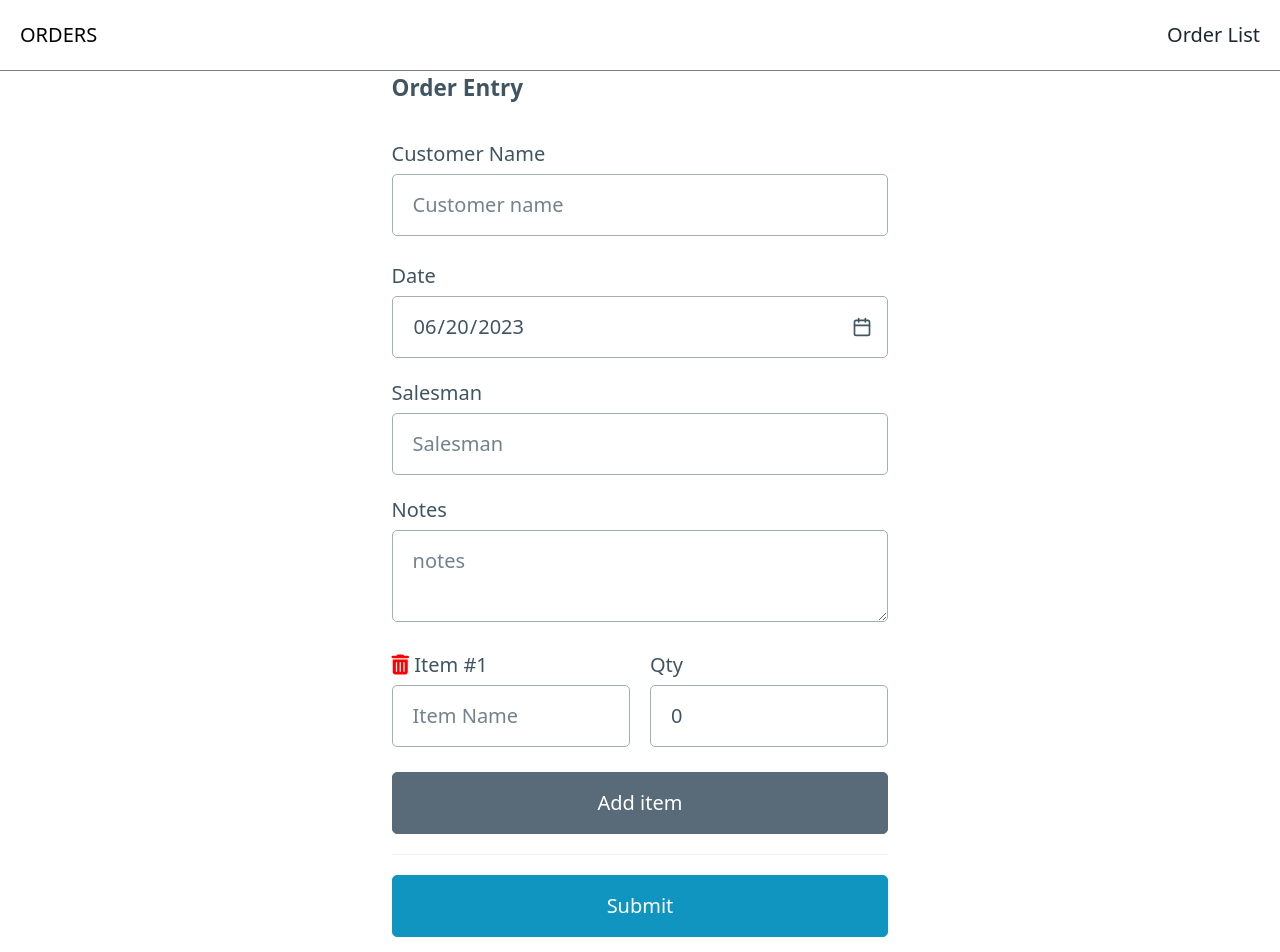
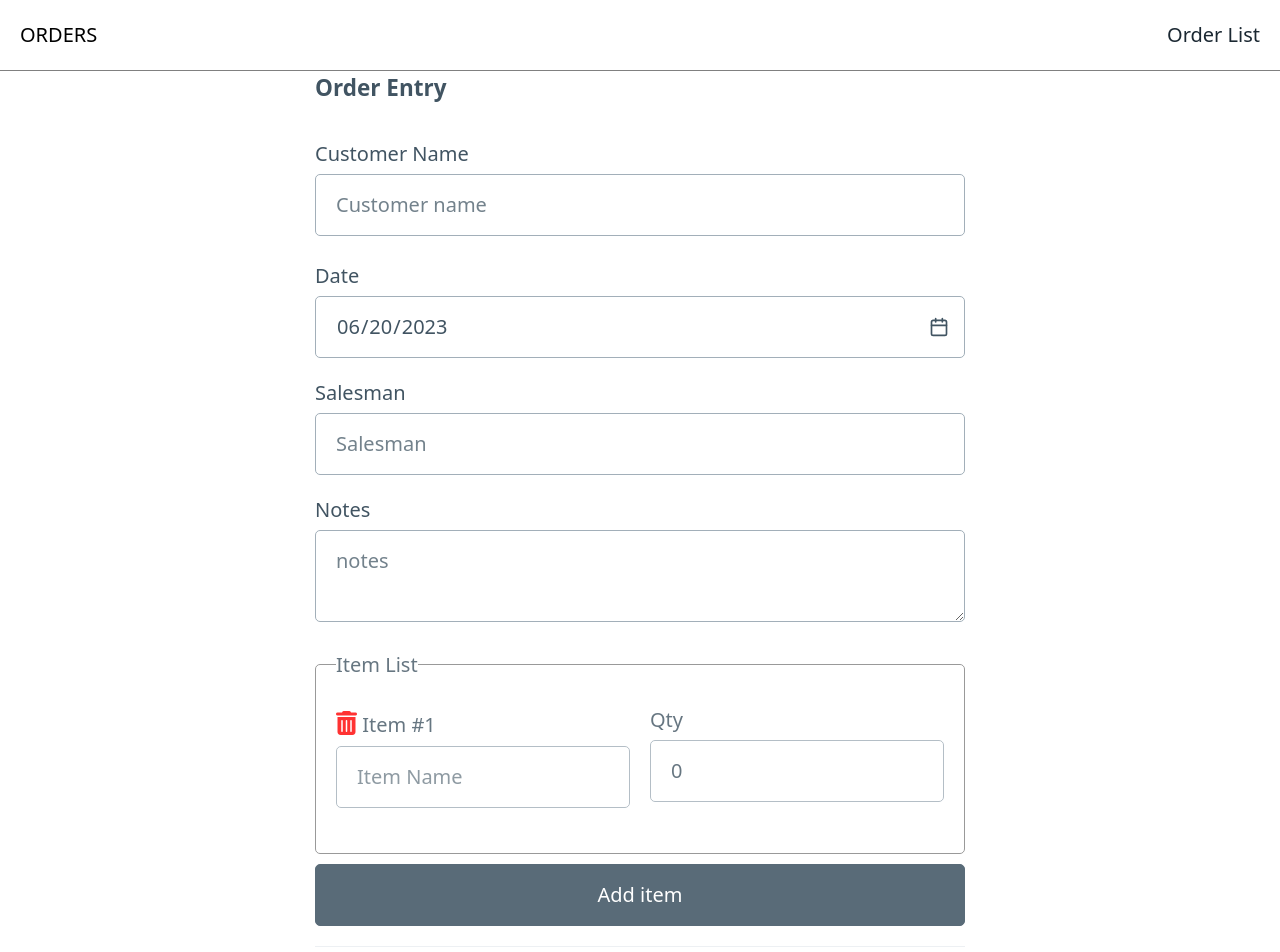
Before and after one commit to pattnaik-soumitri/aus-order-app, a Vue app: page / in a window 1280 px wide. Shown: the top 952 px of the page. Built offline with nearby package versions, Linux system fonts and the light colour scheme.

Commit message:
- Order Entry item cosmetic improvments.

```diff
--- a/src/components/OrderItemRow.vue
+++ b/src/components/OrderItemRow.vue
@@ -45,5 +45,6 @@ import { products } from '../util/constants';
 <style scoped>
 .danger {
     color: red;
+    font-size: x-large;
 }
 </style>
--- a/src/views/OrderEntry.vue
+++ b/src/views/OrderEntry.vue
@@ -76,9 +76,12 @@ const submit = async () => {
                     <label for="notes">Notes</label>
                     <textarea v-model="order.notes" id="notes" name="notes" placeholder="notes"></textarea>
 
+                    <fieldset class="order-item-container">
+                        <legend>Item List</legend>
                     <div v-for="(item, i) in order.items" :key="i">
                         <OrderItemRow v-model:name="item.name" v-model:qty="item.qty" :index="i" @delete-item="idx => order.items.splice(idx, 1)" />
                     </div>
+                    </fieldset>
 
                     <!-- Add item -->
                     <button type="button" @click="addOrderItem" class="secondary">Add item</button>
@@ -105,9 +108,19 @@ const submit = async () => {
 <style scopedd>
 .order-form {
     margin: auto;
-    max-width: 720px;
+    min-width: 650px;
 }
 .submit {
     margin-top: 20px;
 }
+.order-item-container {
+    border: solid 1px gray;
+    border-radius: 5px;
+    padding: 20px;
+    margin-bottom: 10px;
+
+    filter: alpha(opacity=80);
+    -moz-opacity: 0.8;
+    opacity: 0.8;
+}
 </style>
```
